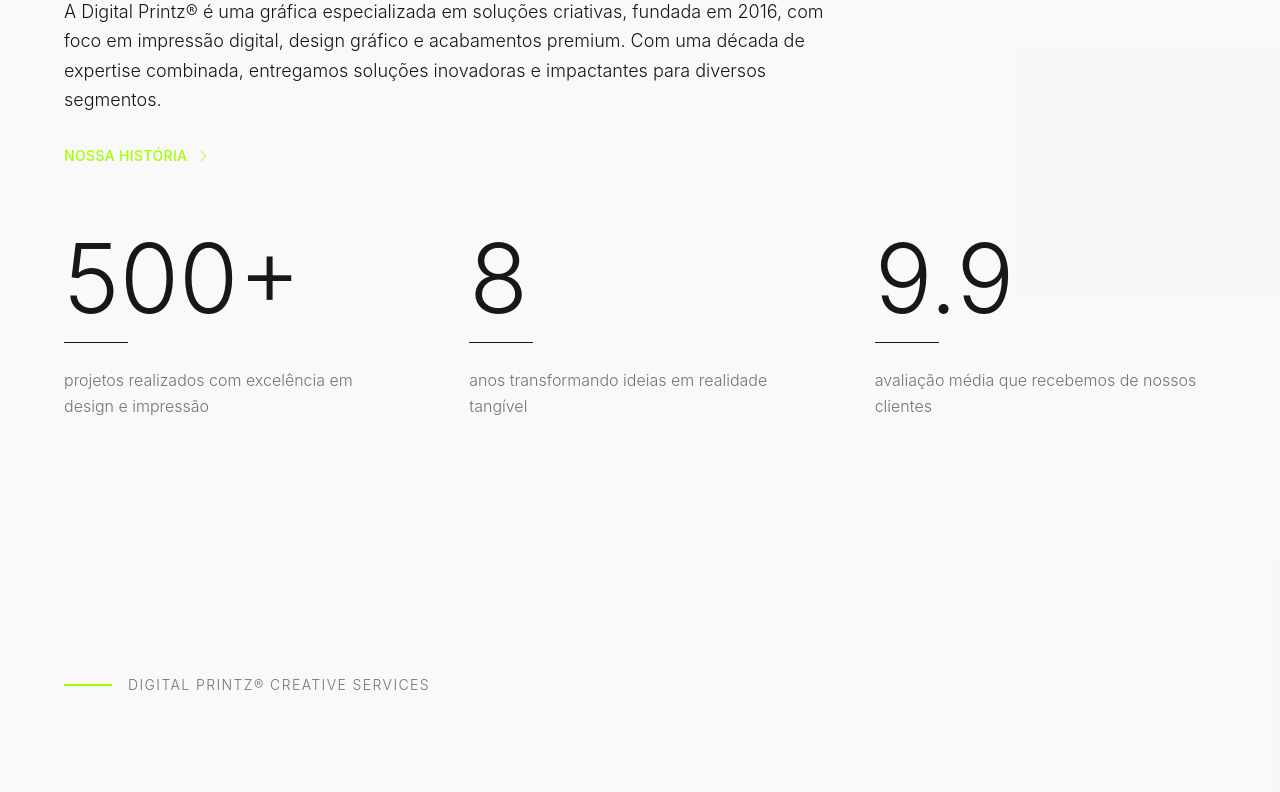
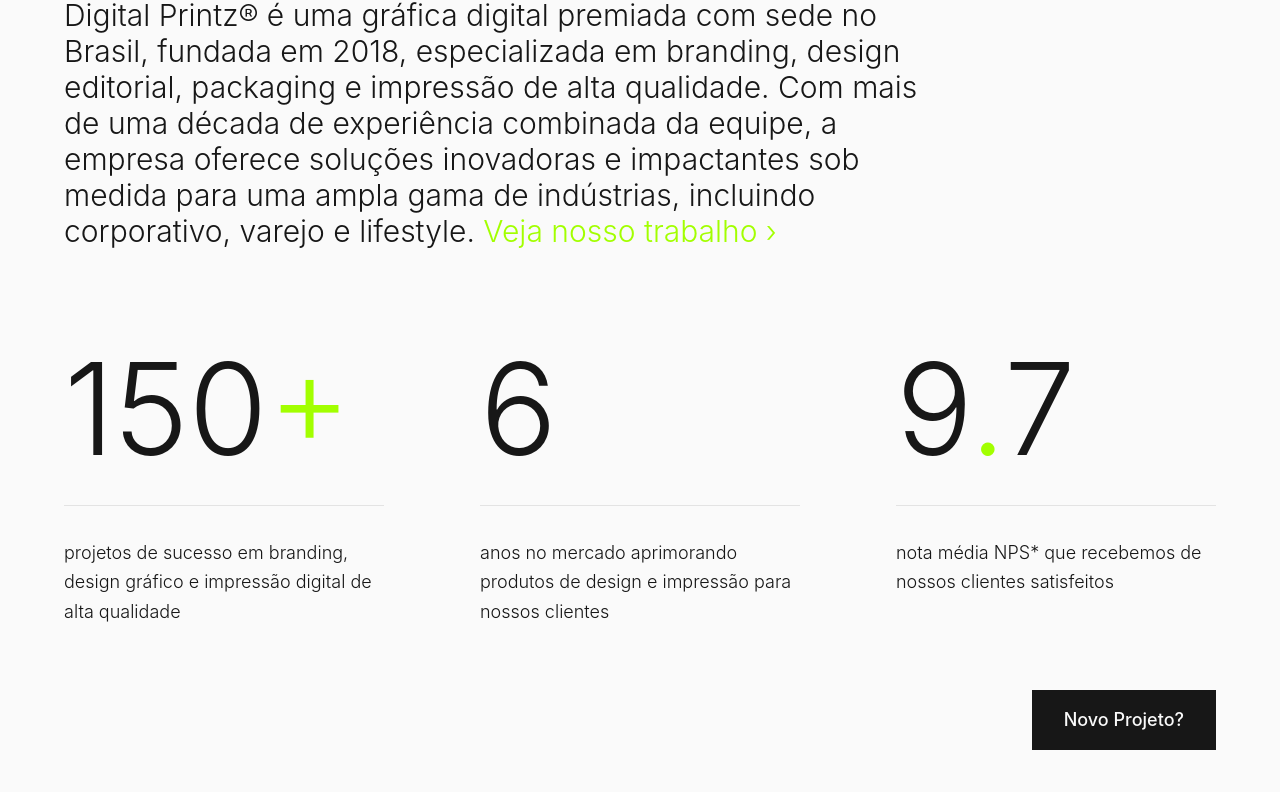
Before and after one commit to nederperfomance/digitalprintz, a React (Vite) app: page / in a window 1280 px wide. Shown: the part 1731-2523 px from the top of the page. Built offline with nearby package versions, Linux system fonts and the light colour scheme.

Commit message:
Refactor "About + Numbers" section
Adapt the "About + Numbers" section to match the full-width reference, ensuring it aligns with the provided screen.

```diff
--- /dev/null
+++ b/src/components/AboutStatsSection.tsx
@@ -0,0 +1,78 @@
+const AboutStatsSection = () => {
+  return (
+    <section className="py-32 bg-background">
+      <div className="w-full px-8 lg:px-16 max-w-7xl mx-auto">
+        {/* About Text */}
+        <div className="max-w-4xl mb-24 animate-on-scroll">
+          <p className="text-2xl lg:text-3xl font-light text-foreground leading-relaxed">
+            Digital Printz® é uma gráfica digital premiada com sede no Brasil,
+            fundada em 2018, especializada em branding, design editorial,
+            packaging e impressão de alta qualidade. Com mais de uma década
+            de experiência combinada da equipe, a empresa oferece soluções
+            inovadoras e impactantes sob medida para uma ampla gama de
+            indústrias, incluindo corporativo, varejo e lifestyle.{" "}
+            <span className="text-primary cursor-pointer hover:text-primary/80 transition-colors">
+              Veja nosso trabalho ›
+            </span>
+          </p>
+        </div>
+
+        {/* Stats Grid */}
+        <div className="grid grid-cols-1 lg:grid-cols-3 gap-16 lg:gap-24">
+          {/* Stat 1 */}
+          <div className="animate-on-scroll">
+            <div className="border-b border-border pb-8 mb-8">
+              <h3 className="text-8xl lg:text-9xl font-light text-foreground mb-0 leading-none">
+                150<span className="text-primary">+</span>
+              </h3>
+            </div>
+            <p className="text-lg font-light text-foreground leading-relaxed">
+              projetos de sucesso em
+              branding, design gráfico
+              e impressão digital de
+              alta qualidade
+            </p>
+          </div>
+
+          {/* Stat 2 */}
+          <div className="animate-on-scroll">
+            <div className="border-b border-border pb-8 mb-8">
+              <h3 className="text-8xl lg:text-9xl font-light text-foreground mb-0 leading-none">
+                6
+              </h3>
+            </div>
+            <p className="text-lg font-light text-foreground leading-relaxed">
+              anos no mercado
+              aprimorando produtos
+              de design e impressão
+              para nossos clientes
+            </p>
+          </div>
+
+          {/* Stat 3 */}
+          <div className="animate-on-scroll">
+            <div className="border-b border-border pb-8 mb-8">
+              <h3 className="text-8xl lg:text-9xl font-light text-foreground mb-0 leading-none">
+                9<span className="text-primary">.</span>7
+              </h3>
+            </div>
+            <p className="text-lg font-light text-foreground leading-relaxed">
+              nota média NPS* que
+              recebemos de nossos
+              clientes satisfeitos
+            </p>
+          </div>
+        </div>
+
+        {/* CTA Button */}
+        <div className="flex justify-end mt-16 animate-on-scroll">
+          <div className="bg-foreground text-background px-8 py-4 cursor-pointer hover:bg-foreground/90 transition-colors group">
+            <span className="text-lg font-medium">Novo Projeto?</span>
+          </div>
+        </div>
+      </div>
+    </section>
+  );
+};
+
+export default AboutStatsSection;
--- a/src/pages/Index.tsx
+++ b/src/pages/Index.tsx
@@ -1,7 +1,7 @@
 import ModernHeader from "@/components/ModernHeader";
 import ModernHero from "@/components/ModernHero";
 import BrandingHero from "@/components/BrandingHero";
-import StatsSection from "@/components/StatsSection";
+import AboutStatsSection from "@/components/AboutStatsSection";
 import ModernServices from "@/components/ModernServices";
 import VideoSection from "@/components/VideoSection";
 import InteractivePortfolio from "@/components/InteractivePortfolio";
@@ -15,7 +15,7 @@ const Index = () => {
       <ModernHeader />
       <ModernHero />
       <BrandingHero />
-      <StatsSection />
+      <AboutStatsSection />
       <ModernServices />
       <VideoSection />
       <InteractivePortfolio />
```
